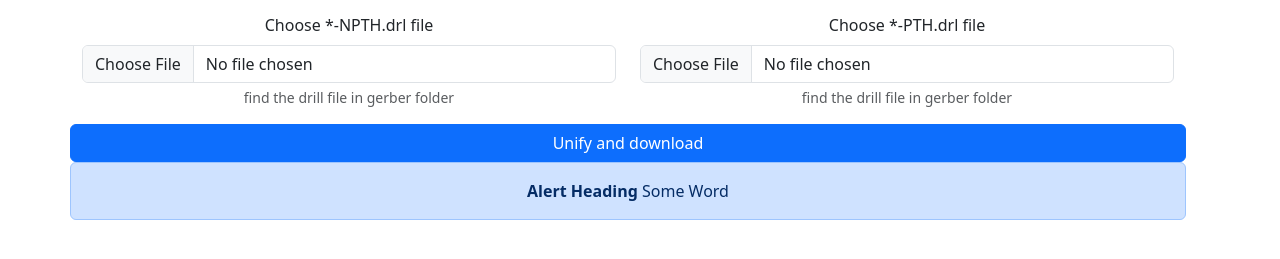
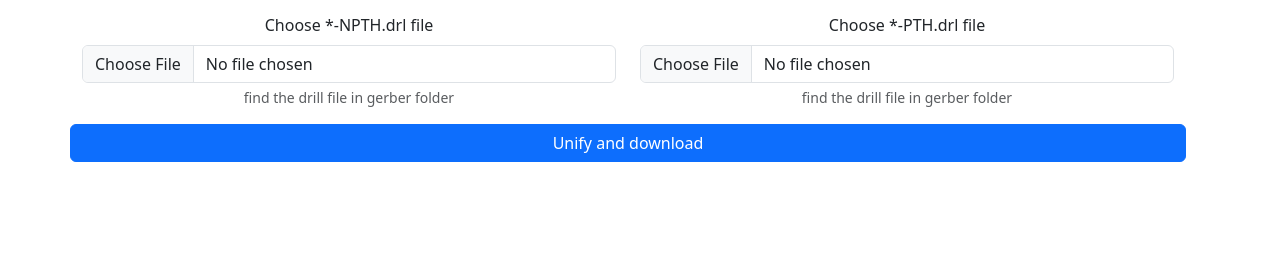
Before and after one commit to AndresMartinM/drillFileUnifier, a plain HTML site: page index.html in a window 1280 px wide. Shown: the part 83-342 px from the top of the page. Drawn offline with nearby package versions, Linux system fonts and the light colour scheme.

Commit message:
Update index.html

```diff
--- a/index.html
+++ b/index.html
@@ -59,13 +59,6 @@
                 >
                     Unify and download
                 </button>
-                <div
-                    class="alert alert-primary"
-                    role="alert"
-                >
-                    <strong>Alert Heading</strong> Some Word
-                </div>
-
 
                 </form>
 
```
